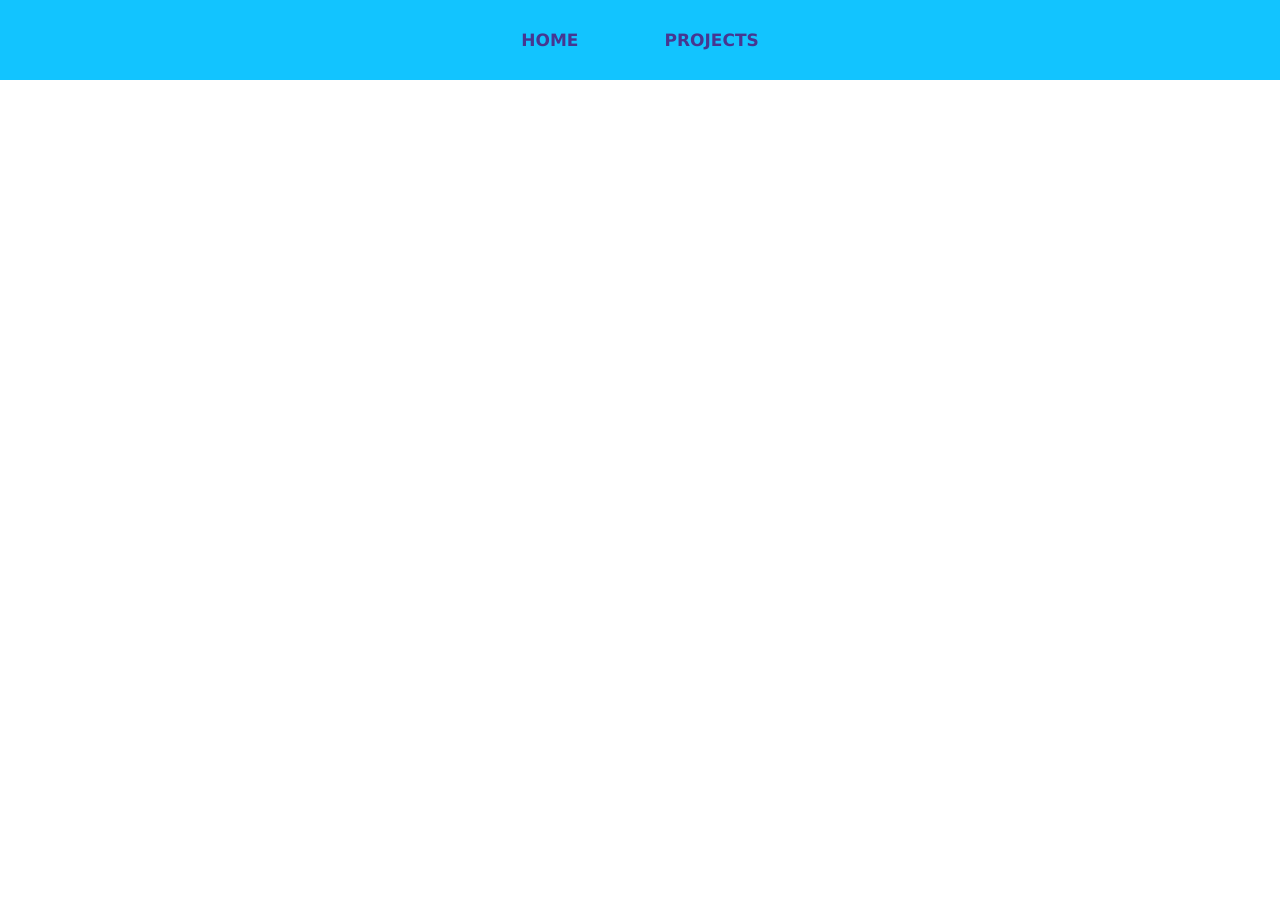
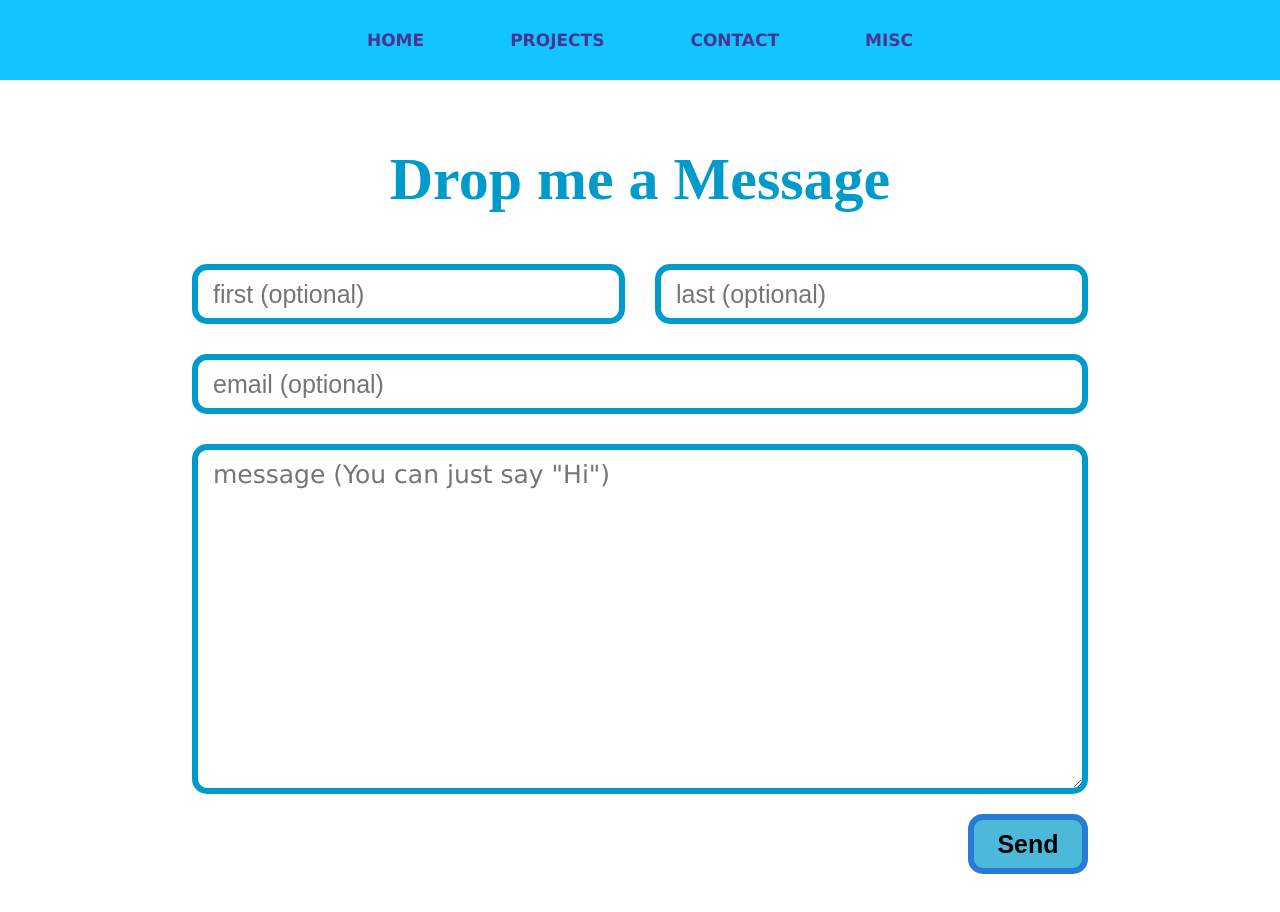
Before and after one commit to fulong-huang/Webpage, a React (Vite) app: page /contact in a window 1280 px wide. Before the commit this address had no page. Shown: the top 912 px of the page. Before the commit the page ends 800 px from the top, so only its background shows below. Built offline with nearby package versions, Linux system fonts and the light colour scheme.

Commit message:
added contact page

```diff
--- a/src/App.css
+++ b/src/App.css
@@ -55,7 +55,7 @@ nav ul li .nav-link{
 }
 
 
-@media (max-width: 630px){
+@media (max-width: 700px){
   nav ul li{
     display:block;
   }
--- a/src/App.tsx
+++ b/src/App.tsx
@@ -6,6 +6,8 @@ import { Link, Routes, Route } from 'react-router-dom'
 
 import Home from './home/Home.tsx'
 import Projects from './projects/project.tsx'
+import Contact from './contact/Contact.tsx'
+import Misc from './misc/Misc.tsx'
 
 function App(): JSX.Element {
 
@@ -25,11 +27,19 @@ function App(): JSX.Element {
           <li>
             <Link to='/projects' className='nav-link active'> Projects </Link>
           </li>
+          <li>
+            <Link to='/contact' className='nav-link active'> Contact </Link>
+          </li>
+          <li>
+            <Link to='/misc' className='nav-link active'> MISC </Link>
+          </li>
         </ul>
       </nav>
       <Routes>
         <Route path='/' element={<Home />} />
         <Route path='/projects' element={<Projects />} />
+        <Route path='/contact' element={<Contact />} />
+        <Route path='/misc' element={<Misc />} />
       </Routes>
     </>
   )
--- /dev/null
+++ b/src/contact/Contact.css
@@ -0,0 +1,138 @@
+.contact-page{
+    text-align: center;
+
+    font-weight: bold;
+    font-size: 60px;
+    color: rgb(0, 155, 203);
+    margin-top: 65px;
+}
+
+.name{
+    display: grid;
+    grid-template-columns: 1fr 1fr;
+    margin: 10px 15vw;
+    margin-top: 50px;
+    gap: 30px;
+}
+
+#first-name{
+    height: 60px;
+    border: 6px solid rgb(0, 155, 203);
+    border-radius: 15px;
+    padding: 0 15px;
+    font-size: 25px;
+    min-width: 135px;
+}
+
+#last-name{
+    height: 60px;
+    border: 6px solid rgb(0, 155, 203);
+    border-radius: 15px;
+    padding: 0 15px;
+    font-size: 25px;
+    min-width: 135px;
+}
+
+#email{
+    height: 60px;
+    border: 6px solid rgb(0, 155, 203);
+    border-radius: 15px;
+    padding: 0 15px;
+    font-size: 25px;
+    min-width: 280px;
+    margin: 0 15vw;
+    width: 70vw;
+    display: block;
+    margin-top: 30px;
+}
+
+#message{
+    height: 60px;
+    border: 6px solid rgb(0, 155, 203);
+    border-radius: 15px;
+    padding: 10px 15px;
+    font-size: 25px;
+    min-width: 280px;
+    margin: 0 15vw;
+    width: 70vw;
+    margin-top: 30px;
+    height: 350px;
+    display: block;
+    font-family: Verdana, Geneva, Tahoma, sans-serif;
+    resize: vertical;
+}
+
+#submit{
+    height: 60px;
+    border: 6px solid rgb(39, 123, 212);
+    border-radius: 15px;
+    padding: 0 15px;
+    font-size: 25px;
+    margin-left: calc(85vw - 120px);
+    width: 120px;
+    display: block;
+    margin-top: 20px;
+    font-weight: bold;
+    background-color: rgba(0, 156, 203, 0.7);
+    transition: box-shadow background-color 0.2s;
+    cursor: pointer;
+    margin-bottom: 150px;
+}
+
+#submit:hover{
+    box-shadow: 6px 4px 15px rgba(0, 0, 0, 0.2);
+    background-color: rgba(0, 156, 203, 1);
+}
+
+#submit:active{
+    background-color: rgba(0, 156, 203, 0.4);
+}
+
+
+@media (max-width: 900px){
+    .name{
+        width: 630px;
+        margin-left: auto;
+        margin-right: auto;
+        gap: 10px;
+    }
+    #email, #message{
+        width: 630px;
+        margin-left: auto;
+        margin-right: auto;
+        margin-top: 10px;
+    }
+    #submit{
+        margin-left: calc(50vw + 195px);
+    }
+}
+
+@media (max-width: 650px){
+    .name{
+        width: auto;
+        margin-left: 10px;
+        margin-right: 10px;
+    }
+    #email, #message{
+        width: calc(100vw - 20px);
+        margin-left: 10px;
+        margin-right: 10px;
+    }
+    #submit{
+        margin-left: calc(100vw - 130px);
+    }
+}
+
+@media (min-width: 1400px){
+    .name{
+        width: 980px;
+        margin-left: calc(50vw - 490px);
+    }
+    #email, #message{
+        width: 980px;
+        margin-left: calc(50vw - 490px);
+    }
+    #submit{
+        margin-left: calc(50vw + 370px);
+    }
+}
--- /dev/null
+++ b/src/contact/Contact.tsx
@@ -0,0 +1,14 @@
+import React from 'react'
+import './Contact.css'
+import ContactForm from './ContactForm'
+
+export default function Contact(): JSX.Element{
+    return (
+        <div>
+            <h1 className='contact-page'>
+                Drop me a Message
+            </h1>
+            <ContactForm />
+        </div>
+    )
+}
--- /dev/null
+++ b/src/contact/ContactForm.tsx
@@ -0,0 +1,81 @@
+import React, { useState } from 'react'
+
+type ContactFormData = {
+    'first name': string;
+    'last name' : string;
+    'email'     : string;
+    'message'   : string;
+}
+
+const ContactForm: React.FC = () => {
+    // Hook contact form data and setter
+    const [contactFormData, setContactFormData] =
+        useState<ContactFormData>({
+            'first name': '',
+            'last name' : '',
+            'email'     : '',
+            'message'   : '',
+        });
+
+    //
+    const handleSubmit = async (event: React.FormEvent<HTMLFormElement>) => {
+        event.preventDefault();
+        try{
+            const response = await fetch(
+                'https://formsubmit.co/ajax/cosapagu@mailgolem.com',
+                {
+                method: 'POST',
+                headers: {
+                    'Content-Type': 'application/json',
+                    'Accept': 'application/json'
+                },
+                body: JSON.stringify(contactFormData),
+                }
+            );
+            // response.json();
+            const data = await response.json();
+            console.log(data);
+            alert("Message Sent, Thank you!!!")
+
+        }
+        catch(error){
+            console.error(error);
+            alert(`
+ERROR, something bad happened \n
+You can also send your message directly to:
+fulonghuang05@gmail.com
+`);
+        }
+    }
+
+    const handleInputChange = (
+        event: React.ChangeEvent<HTMLInputElement | HTMLTextAreaElement>
+        ) => {
+        const {name, value} = event.target;
+        setContactFormData((prevData) => ({
+            ...prevData,
+            [name]: value,
+        }));
+
+    }
+
+
+    return(
+    // <form action='https://formsubmit.co/cosapagu@mailgolem.com' method='POST'>
+    <form onSubmit={handleSubmit} method='POST'>
+        <div className='name'>
+            <input type='text' name='first name' id='first-name' placeholder='first (optional)' onChange={handleInputChange}/>
+            <input type='text' name='last name' id='last-name' placeholder='last (optional)' onChange={handleInputChange}/>
+        </div>
+        <input type='email' name='email' id='email' placeholder='email (optional)' onChange={handleInputChange}/>
+        <textarea name='message' id='message' placeholder='message (You can just say "Hi")' required  onChange={handleInputChange}/>
+
+        <input type='hidden' name='_next' value='./'/>
+        {/* <input type="hidden" name="_captcha" value="false" /> */}
+
+        <button type='submit' id='submit'> Send </button>
+    </form>
+    )
+}
+
+export default ContactForm;
--- a/src/home/Data.tsx
+++ b/src/home/Data.tsx
@@ -48,8 +48,13 @@ const bodyParagraphs: JSX.Element[] = (
 
 function createSkillList(list: string[], category: string): JSX.Element{
     return (
-        <ul className={'skill-list'}>
-            {list.map(item => <li className='skill-item' id={`${category}`}>{item}</li>)}
+        <ul className='skill-list' key={`${category}`}>
+            {
+            list.map((item, index) =>
+            <li className={`skill-item ${category}`} key={`${category + '_' + index}`}>
+                {item}
+            </li>)
+            }
         </ul>
     )
 }
--- a/src/home/Home.css
+++ b/src/home/Home.css
@@ -6,8 +6,9 @@
     text-align: center;
     /* width: 700px; */
     margin: 0 12.5vw;
-    background: radial-gradient(circle, rgba(0, 0, 0, 0.2), rgba(0,0,0,0) 95%);
+    background: radial-gradient(circle, rgba(0, 60, 133, 0.2), rgba(0,0,0,0) 95%);
     padding-bottom: 10px;
+    margin-top: 50px;
 }
 
 #my-name{
@@ -72,22 +73,22 @@
     letter-spacing: 1px;
 }
 
-#item1{
+.item1{
     color: white;
     background-color:rgb(0, 155, 203);
 }
 
-#item2{
+.item2{
     color: black;
     background-color:rgb(20, 231, 242);
 }
 
-#item3{
+.item3{
     color: black;
     background-color: rgb(3, 226, 111);
 }
 
-#item4{
+.item4{
     color: black;
     background-color: lightgray;
 }
--- /dev/null
+++ b/src/misc/Misc.css
@@ -0,0 +1,24 @@
+
+
+.Misc-container{
+    display: flex-row;
+    justify-content: center;
+    align-items: center;
+    text-align: center;
+    border:rgb(0, 155, 203) solid 8px;
+    margin: 0 10vw;
+    margin-top: 50px;
+    border-radius: 80px;
+    padding-bottom: 35px;
+    padding-top: 20px;
+    padding-left: 30px;
+    padding-right: 30px;
+}
+
+
+.Misc{
+    font-weight: bold;
+    font-size: 35px;
+    color: rgb(0, 155, 203);
+    margin-bottom: 20px;
+}
--- /dev/null
+++ b/src/misc/Misc.tsx
@@ -0,0 +1,17 @@
+import React from 'react'
+import './Misc.css'
+
+export default function Misc(): JSX.Element{
+    return (
+        <>
+        <div className='Misc-container'>
+            <p className='Misc'>
+                Nothing here
+            </p>
+            <p className='Misc'>
+                Please come back later
+            </p>
+        </div>
+        </>
+    )
+}
--- a/src/projects/tetris/Tetris.tsx
+++ b/src/projects/tetris/Tetris.tsx
@@ -1,6 +1,6 @@
 import React from 'react'
 
-export default function Tetris(){
+export default function Tetris(): JSX.Element{
     return (
         <div>
             <p>
```
